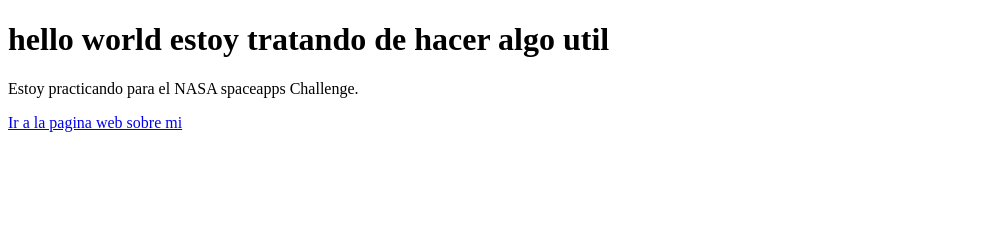
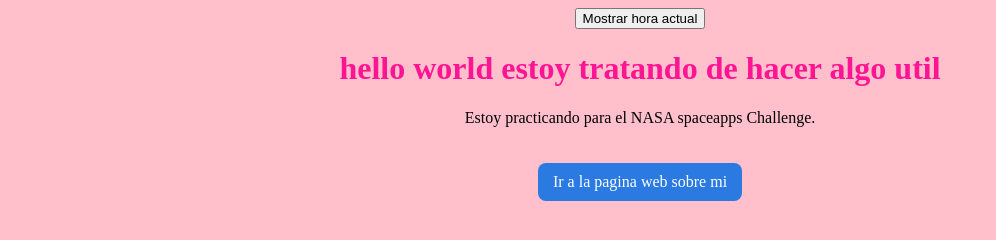
Before and after one commit to majoajo/web-unal, a plain HTML site: page index.html in a window 1280 px wide. Shown: the whole page, without its empty margins (0-996 px from the left). Drawn offline with Linux system fonts and the light colour scheme.

Commit message:
agregue cosas con css y js

```diff
--- a/index.html
+++ b/index.html
@@ -1,11 +1,43 @@
 <!DOCTYPE html>
 <html lang="en">
 <head>
+    <style>
+        body {
+            font-family: 'Times New Roman', Times, serif;
+            background-color: #ffc0cb;
+            text-align: center;
+        }
+        h1 {
+            color:deeppink
+        }
+
+        a {
+            display: inline-block;
+            margin-top: 20px;
+            text-decoration: none;
+            color: white;
+            background-color: #2a7ae2;
+            padding: 10px 15px;
+            border-radius: 8px;
+        }
+        a:hover {
+            background: #1d5fbf;
+        }
+    </style>
     <meta charset="UTF-8">
     <title> My first webpage jaja </title>
 </head>
 <body>
-    <h1> hello world estoy tratando de hacer algo util </h1>
+    <script>
+        function mostrarHora() {
+            const ahora = new Date();
+            alert("La hora actual es: " + ahora.toLocaleDateString());
+        }
+
+    </script>
+    <button onclick="mostarlHora()"> Mostrar hora actual</button>
+
+        <h1> hello world estoy tratando de hacer algo util </h1>
     <p> Estoy practicando para el NASA spaceapps Challenge. </p>
 
     <a href="about.html"> Ir a la pagina web sobre mi </a>
```
